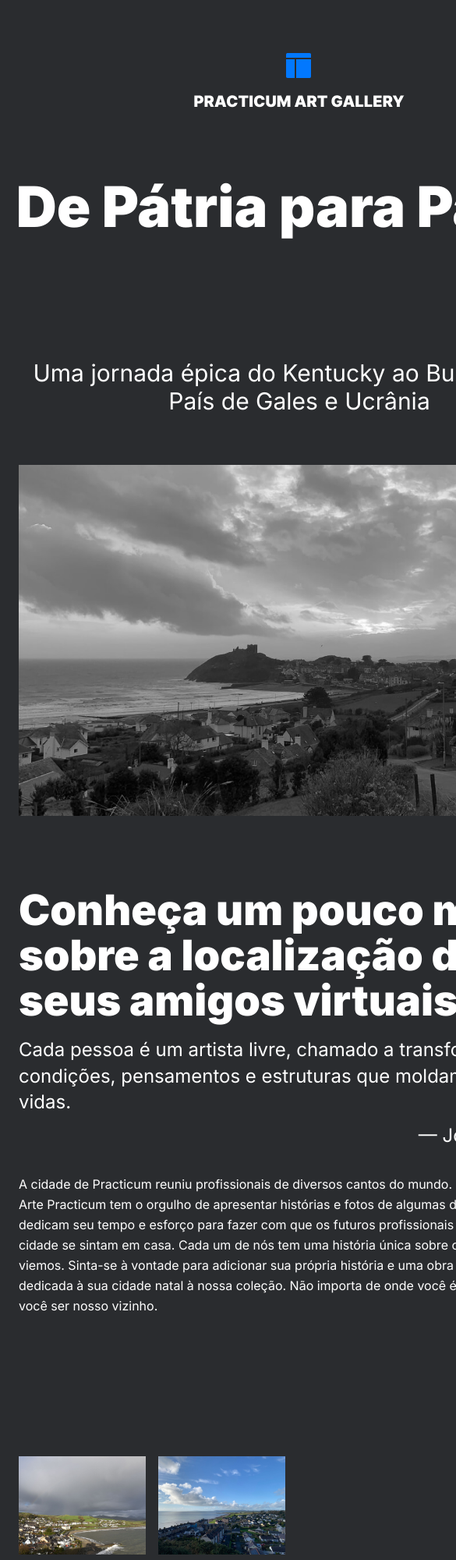
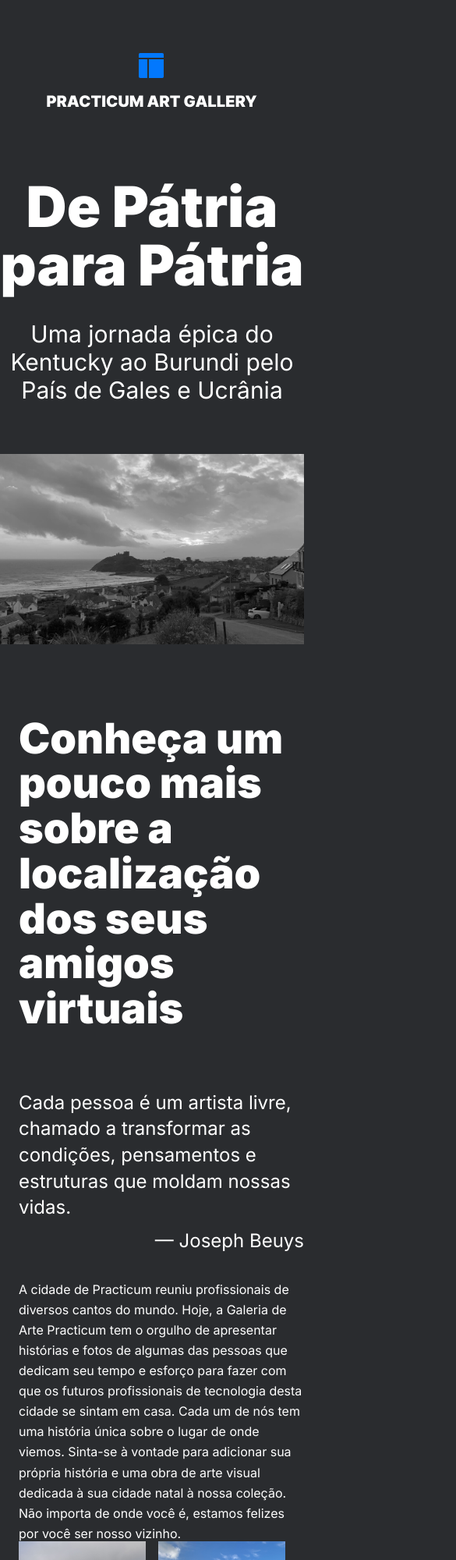
Before and after one commit to RichardWMuller/web_project_homeland, a plain HTML site: page index.html in a window 390 px wide. Shown: the top 2000 px of the page at 78% size, 585 px wide, since content can reach past the window. Drawn offline with Linux system fonts and the light colour scheme.

Commit message:
Fix: Corrigir responsividade

```diff
--- a/blocks/about.css
+++ b/blocks/about.css
@@ -21,7 +21,7 @@
   line-height: 1.07;
   margin-bottom: 75px;
   width: 828px;
-  height: 116px;
+ /* height: 116px;*/
 
 
 }
@@ -71,6 +71,79 @@
     max-width: 707px;
   }
 }
+
+
+@media screen and (max-width: 549px) {
+  .about__content {
+    margin-left: 24px;
+    max-width: 501px;
+    width: 100%
+  }
+  .about__cite{
+    max-width: 501px;
+    width: 100%
+  }
+  .about__title{
+    max-width: 501px;
+    width: 100%
+  }
+  .about__quote{
+    max-width: 490px;
+    width: 100%
+  }
+  .about__text{
+    max-width: 501px;
+    width: 100%
+
+  }
+}
+
+
+@media screen and (max-width: 470px) {
+  .about__content {
+    margin-left: 24px;
+    max-width: 422px;
+    width: 100%
+  }
+  .about__cite{
+    max-width: 422px;
+    width: 100%
+  }
+  .about__title{
+    max-width: 422px;
+    width: 100%
+  }
+  .about__quote{
+    max-width: 411px;
+    width: 100%
+  }
+  .about__text{
+    max-width: 422px;
+    width: 100%
+
+  }
+}
+@media screen and (max-width: 349px) {
+  .about__content {
+    margin-left: 24px;
+    max-width: 301px;
+  }
+  .about__cite{
+    max-width: 301px;
+  }
+  .about__title{
+    max-width: 301px;
+  }
+  .about__quote{
+    max-width: 290px;
+  }
+  .about__text{
+    max-width: 301px;
+    height:auto;
+
+  }
+}
+
 @media screen and (max-width: 320px) {
   .about__content {
     margin-left: 16px;
--- a/blocks/header.css
+++ b/blocks/header.css
@@ -17,7 +17,7 @@
   margin-top: 34px;
   margin-bottom: 90px;
   width: 270px;
-  height: 70px;
+  /*height: 70px;*/
 
 }
 .header__title{
@@ -27,7 +27,7 @@
   line-height: 1.04;
   text-align: center;
   width: 793px;
-  height: 200px;
+ /* height: 200px;*/
 
 
 }
@@ -62,6 +62,51 @@
   }
 }
 
+
+@media screen and (max-width: 549px) {
+  .header__content {
+    padding: 0;
+    max-width: 549px;
+    width: 100%
+
+  }
+  .header__title {
+    font-size: 72px;
+    max-width: 549px;
+    width: 100%
+  }
+}
+
+@media screen and (max-width: 470px) {
+  .header__content {
+    padding: 0;
+    max-width: 470px;
+    width: 100%
+
+  }
+  .header__title {
+    font-size: 72px;
+    max-width: 470px;
+    width: 100%
+  }
+}
+
+
+@media screen and (max-width: 349px) {
+  .header__content {
+    padding: 0;
+    max-width: 349px;
+    width: 100%
+
+  }
+  .header__title {
+    font-size: 72px;
+    max-width: 349px;
+    width: 100%
+  }
+}
+
+
 @media screen and (max-width: 320px) {
   .header__content {
     padding: 0;
--- a/blocks/main.css
+++ b/blocks/main.css
@@ -8,6 +8,11 @@
     gap: 88px;
   }
 }
+@media screen and (max-width: 470px) {
+  .main {
+    gap: 62px;
+  }
+}
 @media screen and (max-width: 320px) {
   .main {
     gap: 62px;
--- a/blocks/visit-us.css
+++ b/blocks/visit-us.css
@@ -31,7 +31,7 @@ font-size: 72px;
 font-weight: 900;
 text-align: center;
 width: 656px;
-height: 76px;
+/*height: 76px;*/
 z-index: 1;
 
 }
@@ -58,6 +58,31 @@ z-index: 1;
   z-index: 1;
 }
 
+@media screen and (max-width: 549px) {
+
+  .visit-us__title {
+    font-size: 32px;
+    max-width: 549px;
+    width: 100%;
+  }
+}
+@media screen and (max-width: 470px) {
+
+  .visit-us__title {
+    font-size: 32px;
+    max-width: 470px;
+    width: 100%
+  }
+}
+
+@media screen and (max-width: 349px) {
+
+  .visit-us__title {
+    font-size: 32px;
+    max-width: 349px;
+    width: 100%
+  }
+}
 @media screen and (max-width: 320px) {
   .visit-us {
     height: 100%;
--- a/index.html
+++ b/index.html
@@ -6,7 +6,7 @@
     <meta name="description" content="De Pátria para Pátria" />
     <meta name="keywords" content="journey, cities, wales, about" />
     <meta name="viewport" content="width=device-width, initial-scale=1.0" />
-    <title>Document</title>
+    <title>Tripleten - Homeland</title>
     <link rel="stylesheet" href="./pages/index.css" />
   </head>
   <body>
--- a/pages/index.css
+++ b/pages/index.css
@@ -1,3 +1,4 @@
+@import url(../vendor/normalize.css);
 @import url(../blocks/header.css);
 @import url(../blocks/page.css);
 @import url(../vendor/fonts.css);
```
